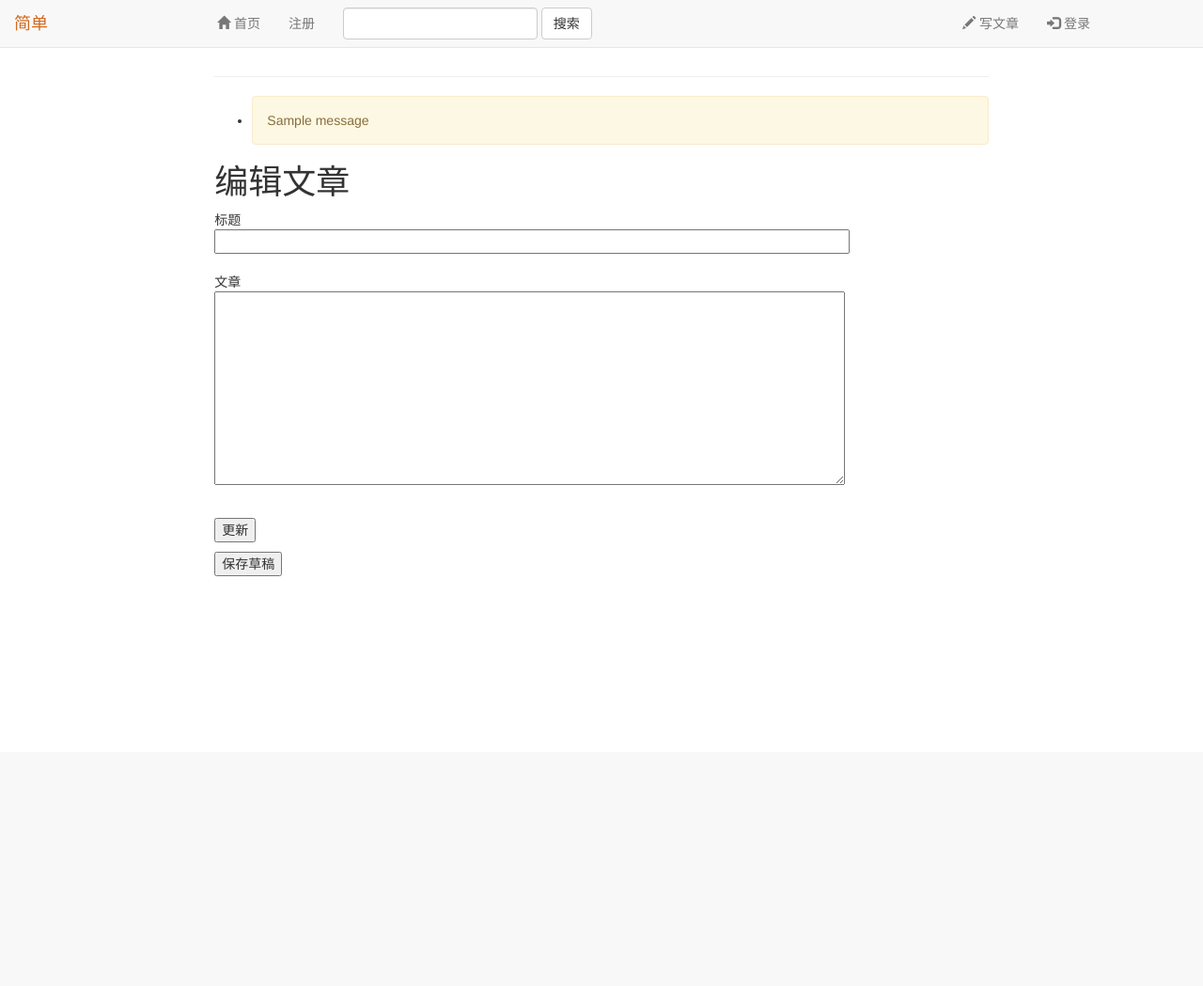
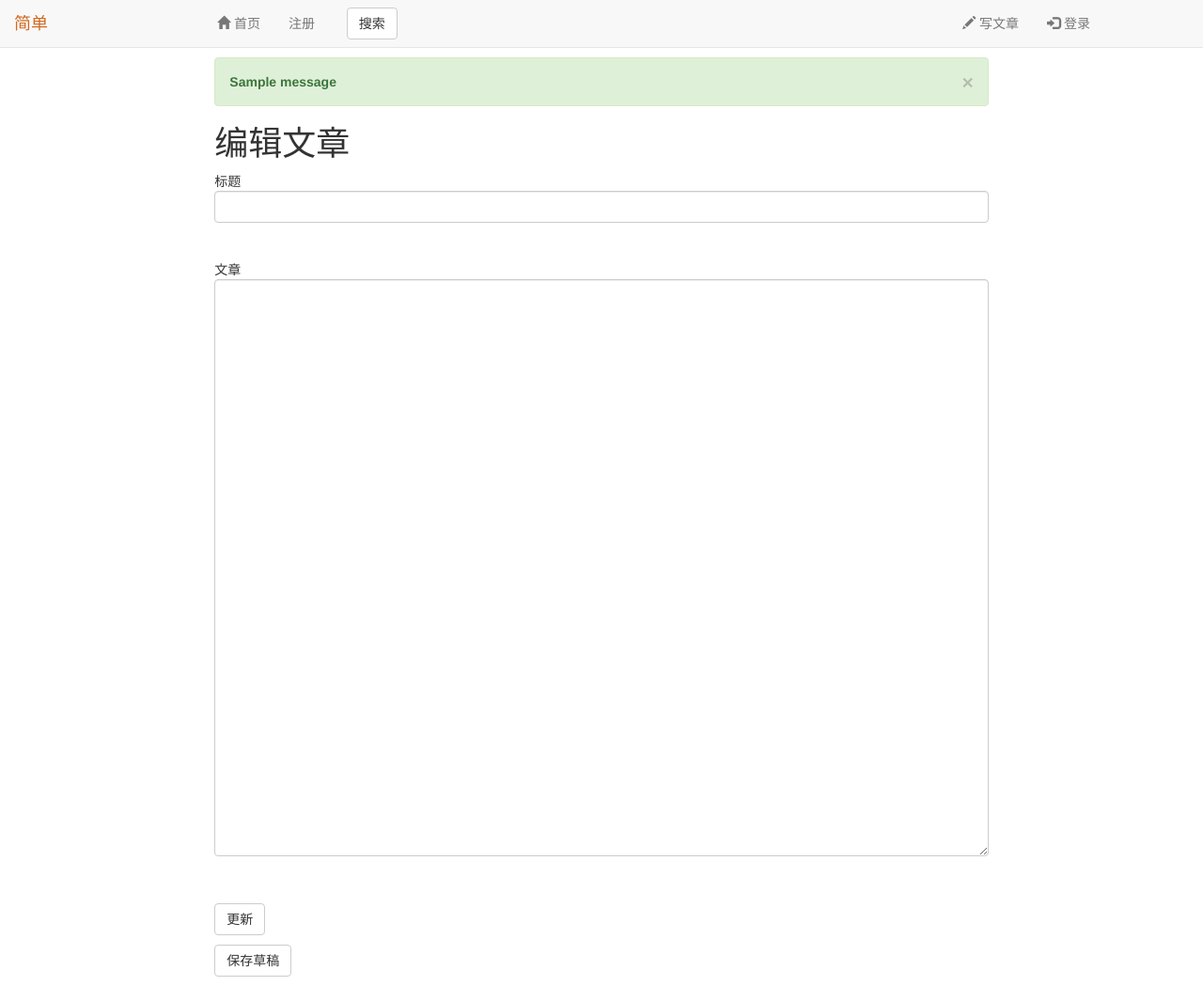
Before and after one commit to yokonsan/Simpleblog, a Flask app: template app/templates/editpost.html in a window 1280 px wide. Shown: the whole page at 94% size. Before the commit the page ends 613 px from the top, so only its background shows below. Run offline with Flask 2, Linux system fonts and the light colour scheme; tables that the repository leaves empty hold one stand-in row (values such as "Sample post"); the template is opened without the code that fills it: values that come from a table or form of the project are taken from there, most other values are stand-ins (such as "Sample title", 1, 10 or a date in 2020); one stand-in notice (Sample message) is shown; some libraries are stand-ins or nearby versions.

Commit message:
实现全文搜索表单及一些模版表单美化

```diff
--- a/app/forms.py
+++ b/app/forms.py
@@ -58,4 +58,12 @@
 
 # 评论表单
 class CommentForm(FlaskForm):
-    body = StringField('评论', validators=[DataRequired()])
+    body = PageDownField('评论', validators=[DataRequired()])
+
+# 回复表单
+class ReplyForm(FlaskForm):
+    body = PageDownField('回复', validators=[DataRequired()])
+
+# 搜索表单
+class SearchForm(FlaskForm):
+    search = StringField('搜索', validators=[DataRequired()])
--- a/app/templates/base.html
+++ b/app/templates/base.html
@@ -37,9 +37,10 @@
                             {% endif %}
 						</li>
 					</ul>
-					<form class="navbar-form navbar-left" role="search">
+					<form class="navbar-form navbar-left" method="post" action="{{url_for('search')}}" role="search">
+						{{ g.search_form.hidden_tag() }}
 						<div class="form-group">
-							<input type="text" class="form-control">
+							{{g.search_form.search(class="form-control")}}
 						</div>
 						<button type="submit" class="btn btn-default">
 							搜索
@@ -79,22 +80,23 @@
 			</nav>
 		</div>
 	</div>
-	<br><br><br>
+	<br><br>
 	<div class="row clearfix">
 		<div class="col-md-2 column">
 		</div>
 		<div class="col-md-8 column">
-            <hr>
+            <br>
             {% with messages = get_flashed_messages() %}
             {% if messages %}
-            <ul>
             {% for message in messages %}
-                <li><div class="alert alert-warning">{{message}}</div></li>
+			<div id="myAlert" class="alert alert-success">
+				<a href="#" class="close" data-dismiss="alert">&times;</a>
+				<strong>{{ message }}</strong>
+			</div>
             {% endfor %}
-            </ul>
             {% endif %}
             {% endwith %}
-            <div>
+            <div class="main">
                 {% block content %}
                 {% endblock %}
             </div>
--- a/app/templates/editpost.html
+++ b/app/templates/editpost.html
@@ -6,18 +6,18 @@
     {{form.hidden_tag()}}
     <p>
         标题<br>
-        {{form.title(size=80)}}<br>
+        {{form.title(class="form-control")}}<br>
         {% for error in form.title.errors %}
             <span style="color: red;">[{{error}}]</span>
         {% endfor %}<br>
         文章<br>
-        {{form.body(cols=80,rows=10)}}<br>
+        {{form.body(class="form-control",rows="30")}}<br>
         {% for error in form.body.errors %}
             <span style="color: red;">[{{error}}]</span>
         {% endfor %}<br>
     </p>
-    <p><input type="submit" value="更新"></p>
-    <p><input type="submit" value="保存草稿"></p>
+    <p><input class="btn btn-default" type="submit" value="更新"></p>
+    <p><input class="btn btn-default" type="submit" value="保存草稿"></p>
 </form>
 {% endblock %}
 
--- a/app/templates/editprofile.html
+++ b/app/templates/editprofile.html
@@ -6,16 +6,16 @@
     <p>
         {{form.hidden_tag()}}
         你的昵称：<br>
-        {{form.nickname(size=80)}}<br>
+        {{form.nickname(class="form-control")}}<br>
         {% for error in form.nickname.errors %}
             <span style="color: red;">{{error}}</span>
         {% endfor %}<br>
         个性签名：<br>
-        {{form.about_me(cols=80,rows=4)}}<br>
+        {{form.about_me(class="form-control",rows="4")}}<br>
         {% for error in form.about_me.errors %}
             <span style="color: red;">{{error}}</span>
         {% endfor %}<br>
     </p>
-    <p><input type="submit" value="保存资料"></p>
+    <p><input class="btn btn-default" type="submit" value="保存资料"></p>
 </form>
 {% endblock %}
--- a/app/templates/index.html
+++ b/app/templates/index.html
@@ -2,8 +2,8 @@
 {% import "_pages.html" as page %}
 
 {% block content %}
-<div class="jumbotron">
-    <div class="container">
+<div class="panel panel-warning">
+    <div class="panel-heading">
         <h3>
         Hello,
         {% if current_user.is_authenticated %}
@@ -24,7 +24,6 @@
             </button>
         </a>
         {% endif %}
-
     </div>
 </div>
 <hr>
--- a/app/templates/login.html
+++ b/app/templates/login.html
@@ -7,18 +7,18 @@
     {{form.hidden_tag()}}
     <p>
         登录邮箱<br>
-        {{form.email(size=80)}}<br>
+        {{form.email(class="form-control")}}<br>
         {% for error in form.email.errors %}
             <span style="color: red;">[{{error}}]</span>
         {% endfor %}<br>
         登录密码<br>
-        {{form.password(size=80)}}<br>
+        {{form.password(class="form-control")}}<br>
         {% for error in form.password.errors %}
             <span style="color: red;">[{{error}}]</span>
         {% endfor %}<br>
     </p>
     <p>{{form.remember_me}} 记住我</p>
-    <p><input type="submit" value="登录"></p>
+    <p><input type="submit" class="btn btn-default" value="登录"></p>
 
     <p>
         新用户？
```
Also changed, not shown: app/templates/change_password.html (+4 -4 lines), app/templates/post.html (+25 -9 lines), app/templates/register.html (+5 -5 lines), app/templates/write.html (+4 -4 lines).
